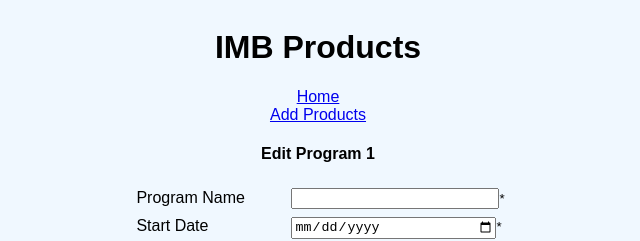
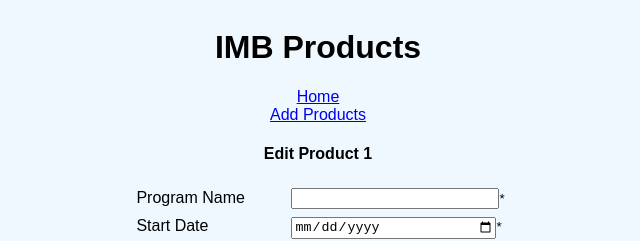
Before and after one commit to apurugganan/AJ-PURUGGANAN-IS24-full-stack-competition-req97073, a React (Create React App) app in the folder frontend/: page /edit/1 in a window 1280 px wide. Shown: the top 241 px of the page, without its empty margins (322-962 px from the left). Built offline with nearby package versions, Linux system fonts and the light colour scheme; no server answers.

Commit message:
change text to product

```diff
--- a/frontend/src/pages/Edit.js
+++ b/frontend/src/pages/Edit.js
@@ -26,7 +26,7 @@ function Edit({changeState}){
   }
   return (
     <div>
-      <h4>Edit Program {productId}</h4>
+      <h4>Edit Product {productId}</h4>
         <ProgramForm
           changeState={changeState}
           program={program}
--- a/frontend/src/pages/New.js
+++ b/frontend/src/pages/New.js
@@ -14,7 +14,7 @@ function New({changeState}){
   }
   return (
     <div>
-      <h4>Add New Program</h4>
+      <h4>Add New Product</h4>
       <ProgramForm
         changeState={changeState}
         sendForm={addProgram}
```
